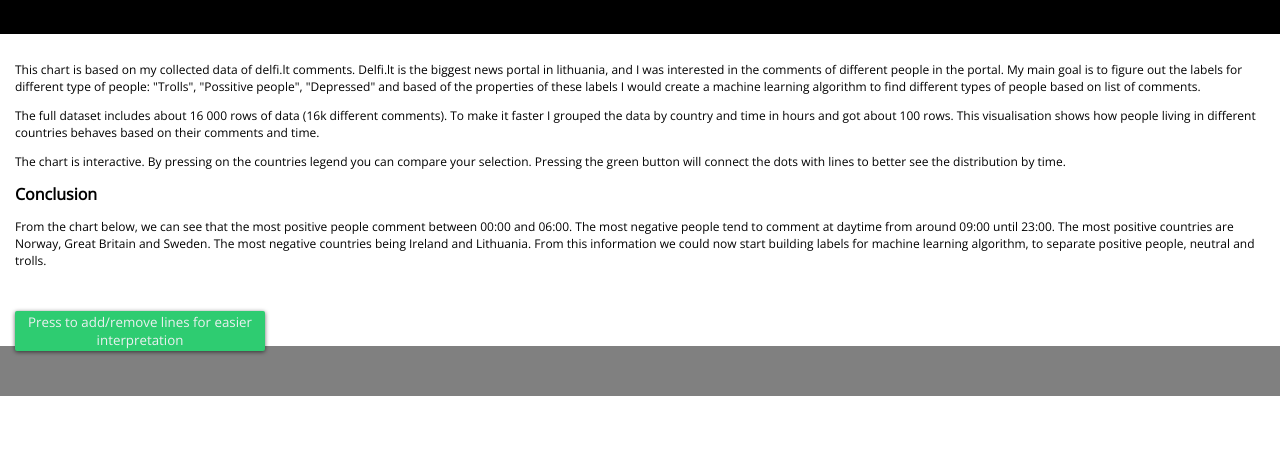
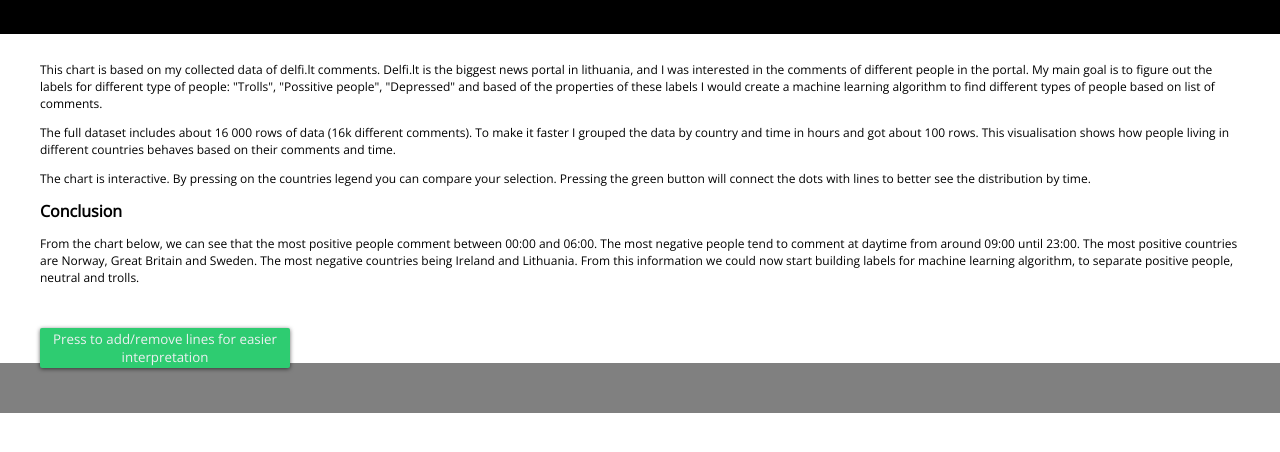
Before and after one commit to germanas/data_visualisation, a plain HTML site: page index.html in a window 1280 px wide. Shown: the part 82-534 px from the top of the page. Drawn offline with nearby package versions, Linux system fonts and the light colour scheme; a script that the page names is missing.

Commit message:
updated css

```diff
--- a/style.css
+++ b/style.css
@@ -2,7 +2,14 @@ body,html{
     height:100%;
     margin:0; padding:0;
 }
+.article {
+    text-align: left;
+    max-width: 1200px;
+    width: 100%;
+    margin: 0 auto;
+    padding: 0 20px;
 
+}
 .flex-container {
     display: -webkit-flex;
     display: flex;
@@ -17,9 +24,7 @@ body,html{
     flex: 1 100%;
 }
 
-.article {
-    text-align: left;
-}
+
 
 header {background: black;color:white;}
 footer {background: #aaa;color:white;}
```
